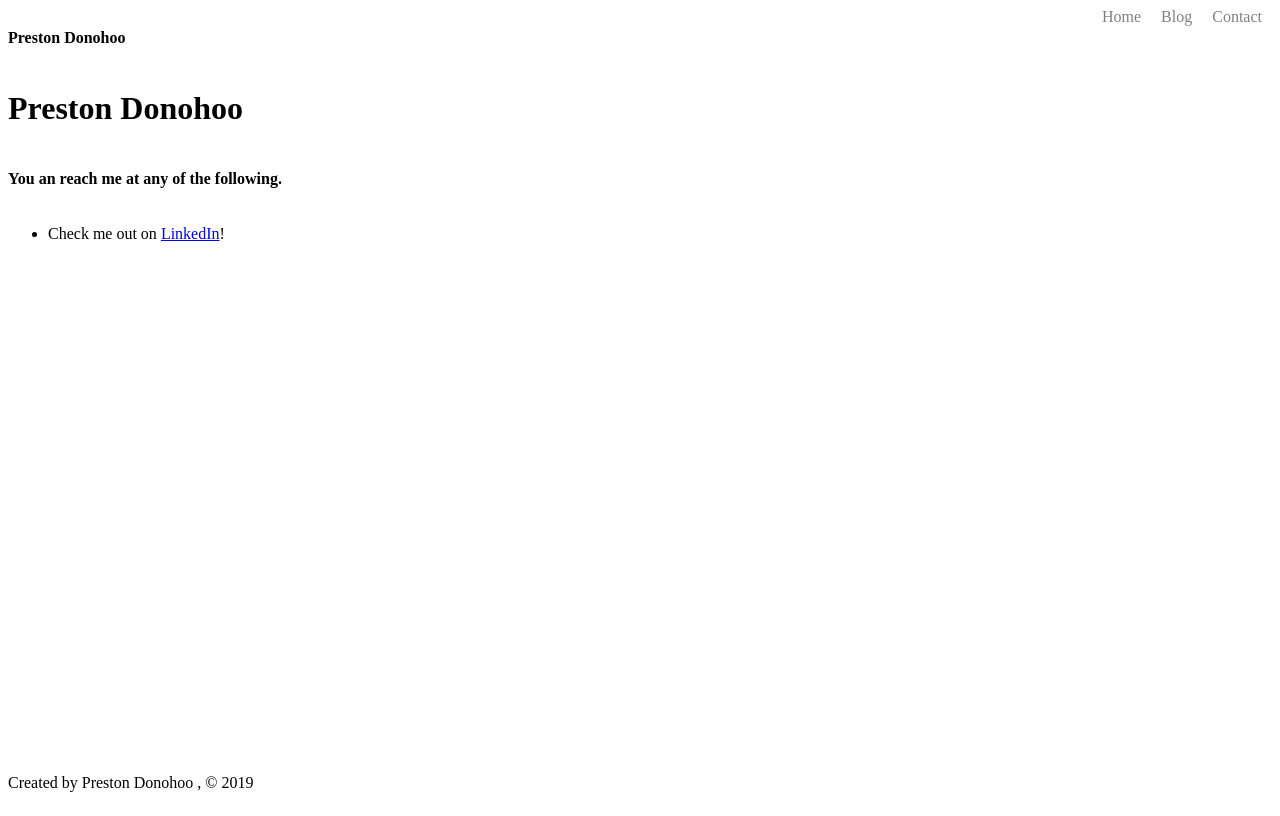
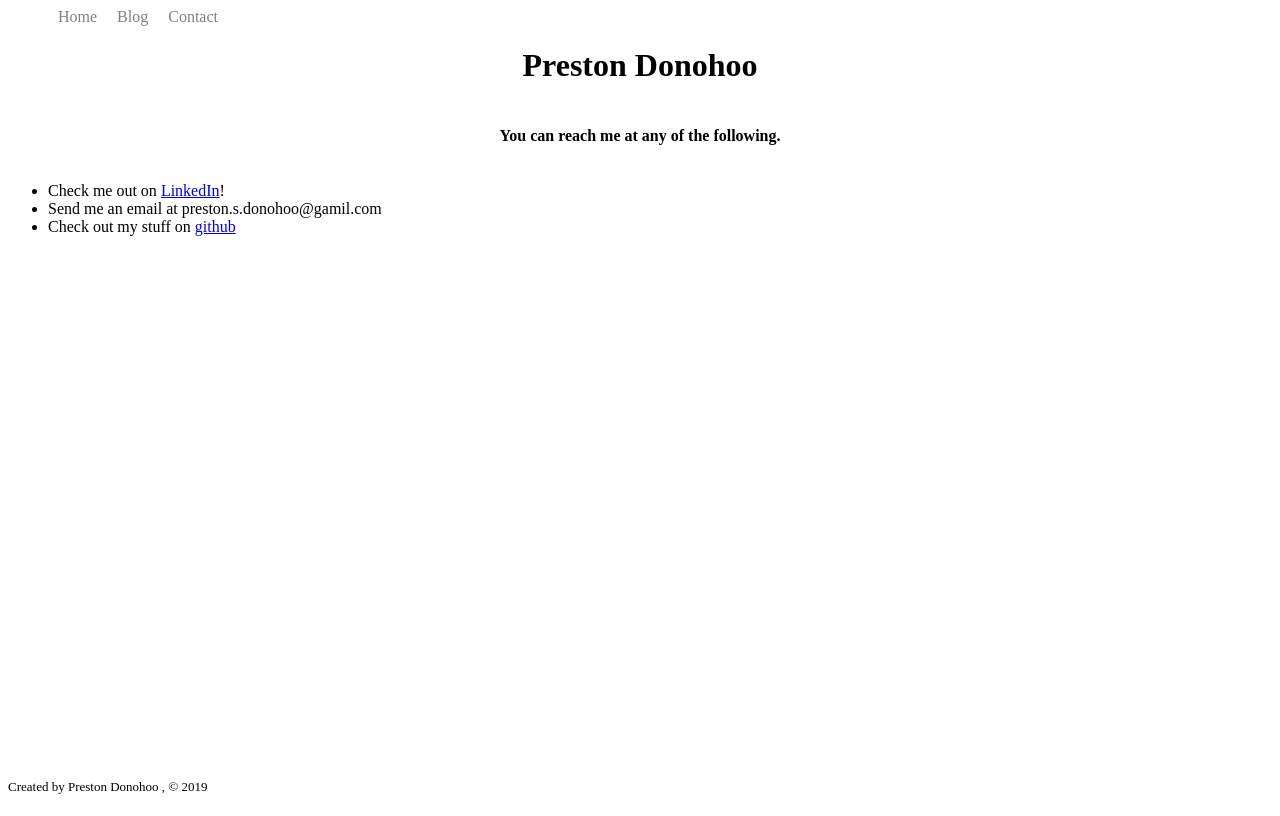
Before and after one commit to pdonohoo/profile-page, a Gatsby site: page /contact in a window 1280 px wide. Built offline with nearby package versions, Linux system fonts and the light colour scheme; Gatsby itself is replaced by a stand-in of ours.

Commit message:
git svg image on home page, fixed footer size

```diff
--- a/gatsby-config.js
+++ b/gatsby-config.js
@@ -28,6 +28,15 @@ module.exports = {
         path: path.join(__dirname, `src`, `images`),
       }
     },
+    {
+      resolve: "gatsby-plugin-react-svg",
+      options: {
+        rule: {
+          include: path.join(__dirname, `src`, `images`)
+        }
+      }
+    },
+
     'gatsby-plugin-sharp',
     'gatsby-transformer-sharp',
     {
@@ -45,5 +54,6 @@ module.exports = {
         ]
       }
     }
+
   ]
 }
--- a/package.json
+++ b/package.json
@@ -15,6 +15,7 @@
   "dependencies": {
     "gatsby": "^2.13.15",
     "gatsby-background-image": "^0.8.0",
+    "gatsby-plugin-react-svg": "^2.1.1",
     "gatsby-plugin-sass": "^2.1.3",
     "gatsby-plugin-sharp": "^2.2.8",
     "gatsby-remark-images": "^3.1.6",
--- a/src/components/footer.js
+++ b/src/components/footer.js
@@ -17,7 +17,7 @@ const Footer = () => {
   `)
 
   return (
-    <p className={footerStyles.footer} >Created by {data.site.siteMetadata.author} , © 2019 </p>
+    <p style={{fontSize: 13}} className={footerStyles.footer} >Created by {data.site.siteMetadata.author} , © 2019 </p>
   )
 }
 
--- a/src/components/layout.js
+++ b/src/components/layout.js
@@ -9,7 +9,7 @@ const Layout = (props) => {
     <div className={layoutStyles.container}>
 
         <div className={layoutStyles.topBar}>
-          <h4> Preston Donohoo</h4>
+          {/* <h4> Preston Donohoo</h4> */}
           <Header />
         </div>
         <div className={layoutStyles.content}>
--- a/src/components/layout.module.scss
+++ b/src/components/layout.module.scss
@@ -7,7 +7,7 @@
 
 .topBar {
   display: flex;
-  justify-content: space-between
+
 }
 
 .content {
--- a/src/pages/contact.js
+++ b/src/pages/contact.js
@@ -5,17 +5,25 @@ import contactStyles from '../styles/contact.module.scss'
 
 const Contact = () => {
   return (
-    <Layout style={{margin: 0}}>
-      <div className={contactStyles.layout}>
-      <h1>Preston Donohoo</h1>
-      <h4>
-        You an reach me at any of the following.
-      </h4>
-      <ul>
+    <Layout>
+      <div >
+        <div className={contactStyles.header}>
+          <h1 >Preston Donohoo</h1>
+          <h4>
+            You can reach me at any of the following.
+        </h4>
+        </div>
+        <ul>
+          <li>
+            Check me out on <a href='www.linkedin.com/prestonscottdonohoo' target='_blank' >LinkedIn</a>!
+        </li>
         <li>
-         Check me out on <a href='www.linkedin.com/in/prestonscottdonohoo' >LinkedIn</a>!
+          Send me an email at preston.s.donohoo@gamil.com
         </li>
-      </ul>
+        <li>
+          Check out my stuff on <a href='https://github.com/pdonohoo' target='_blank' >github</a>
+        </li>
+        </ul>
       </div>
     </Layout>
   )
--- a/src/styles/blog.module.scss
+++ b/src/styles/blog.module.scss
@@ -12,7 +12,7 @@
   margin-top: 5px;
   width: 900px;
   text-decoration: none;
-  color: rgb(19, 64, 107)
+  color: rgb(19, 64, 107);
 
 }
 
--- a/src/styles/contact.module.scss
+++ b/src/styles/contact.module.scss
@@ -1,5 +1,7 @@
-.layout {
+.header {
   display: flex;
   flex-direction: column;
+  text-align: center;
+
 
 }
```
Also changed, not shown: src/pages/index.js (+10 -1 lines), src/components/footer.module.scss (line endings or trailing spaces), src/images/github.inline.svg (added), src/images/linkedin.inline.svg (added), 1 other file.
